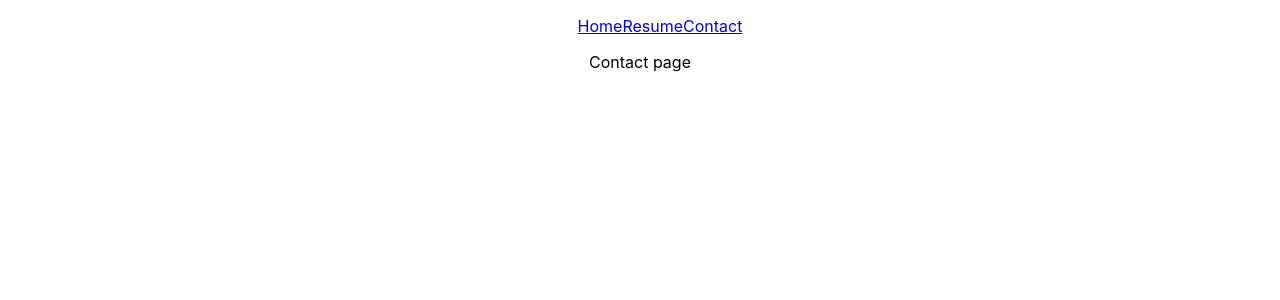
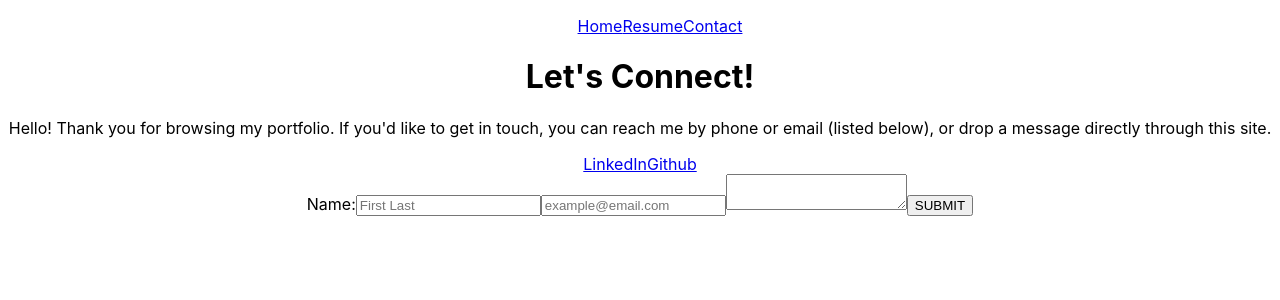
Before and after one commit to sschneeberg/portfolio, a React (Create React App) app: page /contact in a window 1280 px wide. Shown: the top 300 px of the page. Built offline with nearby package versions, Linux system fonts and the light colour scheme.

Commit message:
Add information

```diff
--- a/src/Components/About Me.js
+++ b/src/Components/About Me.js
@@ -1,10 +1,20 @@
 import Projects from './Projects';
+import { statement1, statement2 } from '../Data/personalStatement';
+import brand from '../Data/brandStatement';
 
 function AboutMe() {
     return (
         <>
-            <p>About me page</p>
-            <Projects />
+            <section>
+                <p>About: Simone Schneeberg</p>
+                <p>{brand}</p>
+                <p>{statement1}</p>
+                <br />
+                <p>{statement2}</p>
+            </section>
+            <section>
+                <Projects />
+            </section>
         </>
     );
 }
--- a/src/Components/Contact.js
+++ b/src/Components/Contact.js
@@ -1,8 +1,46 @@
 function Contact() {
     return (
-        <>
-            <p>Contact page</p>
-        </>
+        <div>
+            <h1>Let's Connect!</h1>
+            <div>
+                <p>
+                    Hello! Thank you for browsing my portfolio. If you'd like to
+                    get in touch, you can reach me by phone or email (listed
+                    below), or drop a message directly through this site.
+                </p>
+                <a
+                    href="https://www.linkedin.com/in/simone-schneeberg/"
+                    target="_blank"
+                    rel="noreferrer">
+                    LinkedIn
+                </a>
+                <a
+                    href="https://github.com/sschneeberg"
+                    target="_blank"
+                    rel="noreferrer">
+                    Github
+                </a>
+            </div>
+            <div className="form">
+                <form>
+                    <label for="fullname"> Name:</label>
+                    <input
+                        type="text"
+                        name="fullname"
+                        placeholder="First Last"
+                        required></input>
+                    <label for="email"></label>
+                    <input
+                        type="email"
+                        name="email"
+                        placeholder="example@email.com"
+                        required></input>
+                    <label for="msg"></label>
+                    <textarea name="msg" required></textarea>
+                    <input type="submit" value="SUBMIT"></input>
+                </form>
+            </div>
+        </div>
     );
 }
 
--- /dev/null
+++ b/src/Data/brandStatement.js
@@ -0,0 +1,4 @@
+const brand =
+    'Driven by a maker’s impulse, I am a developer with an insatiable curiosity. I am a highly organized individual with a technical background, all of which make me an adept problem solver.  I come from a mixed background of art and technology. This mix has taught me how to blend free form creativity with strategic problem solving and how to innovate with a unique flexibility.';
+
+export default brand;
--- /dev/null
+++ b/src/Data/personalStatement.js
@@ -0,0 +1,7 @@
+const statement1 =
+    'I am a recent graduate of Carnegie Mellon University, with a Bachelor of Science in Mechanical Engineering and a minor in Technical Theater.  My recent professional experience as an early career Scenic Designer and Technical Director has given me the chance to work with numerous local DC theater companies.  Through theater I have had the incredible opportunity to support artists of diverse backgrounds and support their needs artistically and logistically.  I have learned how to operate with individuals of varying personalities and perspectives and have learned from them in return.  I have developed a strong sense of time management, a foundation of project management skills, and professional experience interfacing with cross disciplinary teams.';
+
+const statement2 =
+    'I strive to face every interaction with fairness and understanding.  Like any human being, I will act in accordance with my emotions.  However, I have a penchant for reflection.  I think it is important to understand your place in the world: your struggles, your abilities, your privileges.  In turn you must recognize these in others; I consider the context behind someone else’s actions before taking my own.  While I stand back and evaluate before action, I still believe it is important to speak up when you see an issue.  I do not shy away from confrontation, as I do not see confrontation as synonymous with conflict.  To confront something is to deal with it, to meet it head on and tackle the challenge of improving the situation.  There need not be conflict if you can approach situations with understanding and open yourself to conversation.  I see empathy and communication as the key to successful collaboration.  If you can incorporate the mindset of your peers and allow them to see yours, cooperation becomes seamless with supervisors, coworkers and clients.';
+
+export { statement1, statement2 };
```
Also changed, not shown: 1 other file (tests, documents, lock files or other folders).
